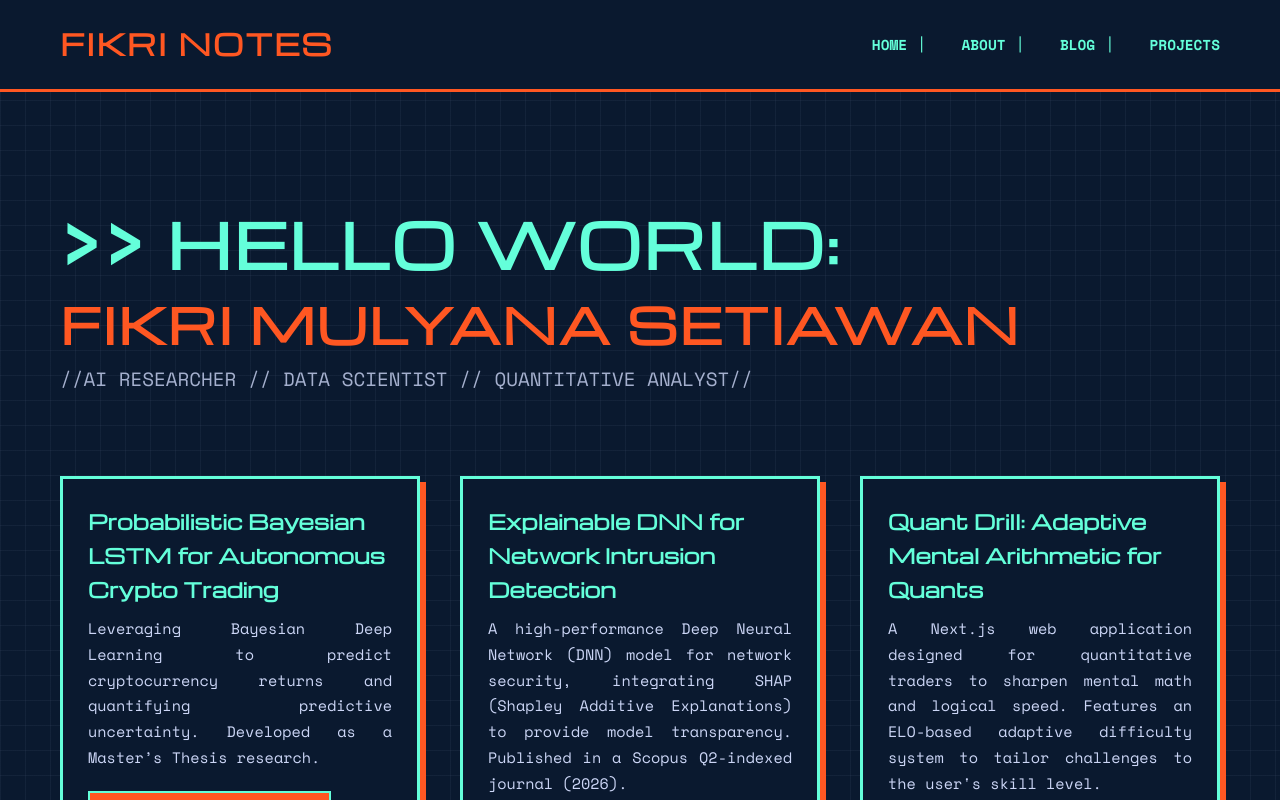
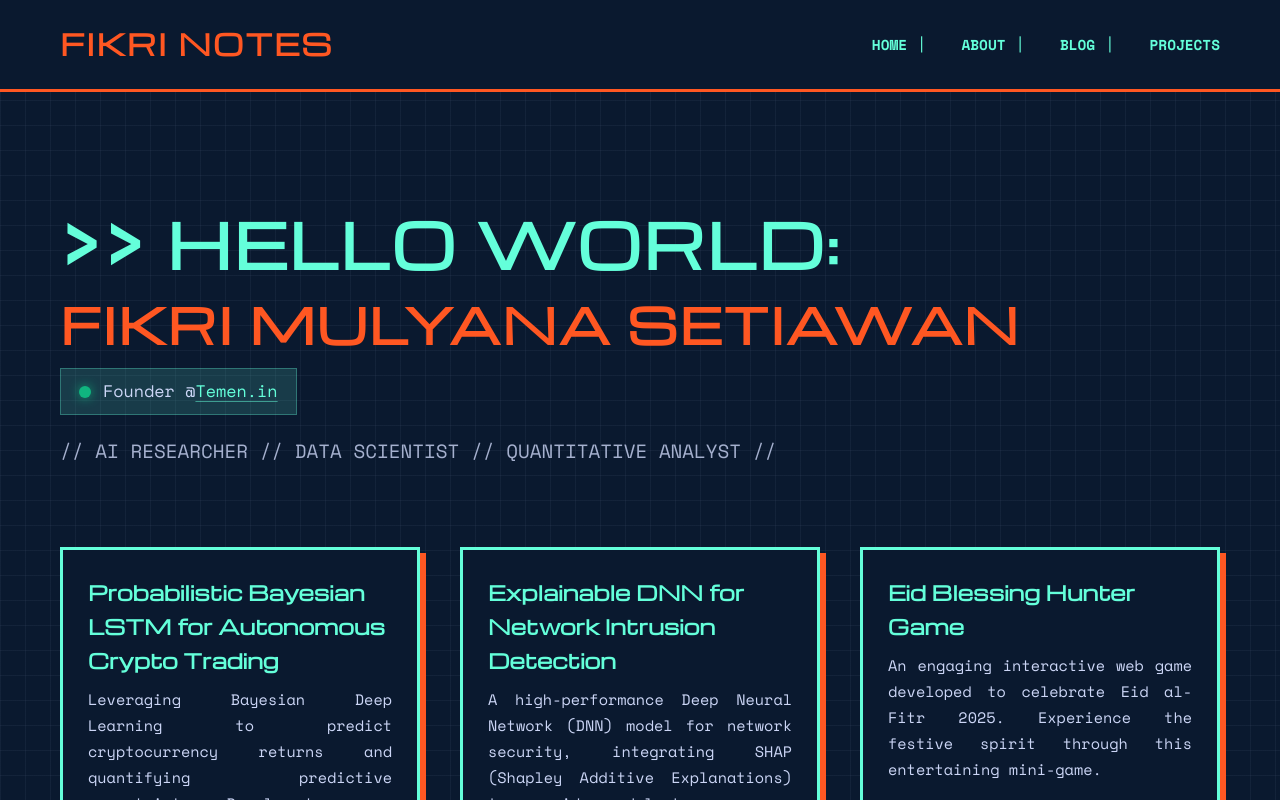
Before and after one commit to fikrinotes/personal-website, a Next.js app: page / in a window 1280 px wide. Shown: the top 800 px of the page. Built offline with nearby package versions, Linux system fonts and the light colour scheme.

Commit message:
fix minor bugs

```diff
--- a/src/app/Home.css
+++ b/src/app/Home.css
@@ -134,6 +134,59 @@ nav a {
     color: var(--accent-color);
     /* Nama Menonjol dengan warna oranye */
     line-height: 1;
+}
+
+.hero-ceo {
+    display: inline-flex;
+    align-items: center;
+    font-size: 1.05em;
+    color: var(--secondary-color);
+    background-color: rgba(100, 255, 218, 0.15); /* Lebih solid */
+    border: 1px solid rgba(100, 255, 218, 0.3); /* Border diperjelas */
+    padding: 8px 18px;
+    margin-top: 20px;
+    margin-bottom: 5px;
+    font-weight: 400;
+}
+
+.status-dot {
+    display: inline-block;
+    width: 12px;
+    height: 12px;
+    background-color: #10b981; /* Clean green dot */
+    border-radius: 50%;
+    margin-right: 12px;
+    animation: pulse-glow 2.5s infinite ease-in-out;
+}
+
+@keyframes pulse-glow {
+    0% {
+        box-shadow: 0 0 2px rgba(16, 185, 129, 0.2);
+        opacity: 0.4;
+    }
+    50% {
+        box-shadow: 0 0 12px rgba(16, 185, 129, 0.9);
+        opacity: 1;
+    }
+    100% {
+        box-shadow: 0 0 2px rgba(16, 185, 129, 0.2);
+        opacity: 0.4;
+    }
+}
+
+.hero-ceo a {
+    color: var(--text-color);
+    font-weight: normal;
+    text-decoration: underline;
+    text-decoration-thickness: 1px;
+    text-underline-offset: 4px;
+    text-decoration-color: rgba(100, 255, 218, 0.5);
+    transition: all 0.2s ease;
+}
+
+.hero-ceo a:hover {
+    text-decoration-color: var(--text-color);
+    text-shadow: none;
 }
 
 .hero p {
--- a/src/app/page.js
+++ b/src/app/page.js
@@ -34,23 +34,21 @@ export default function Home() {
         <section className="hero">
           <h1> &gt;&gt; HELLO WORLD:</h1>
           <h2>FIKRI MULYANA SETIAWAN</h2>
-          <p>//AI RESEARCHER // DATA SCIENTIST // QUANTITATIVE ANALYST//</p>
+          <div className={`hero-ceo ${spaceMono.className}`}>
+            <span className="status-dot"></span>
+            Founder @ <a href="https://temenin.fikrinotes.com" target="_blank" rel="noopener noreferrer">Temen.in</a>
+          </div>
+          <p>// AI RESEARCHER // DATA SCIENTIST // QUANTITATIVE ANALYST //</p>
         </section>
 
         {/* <!-- GRID PROYEK (BRUTALIST CARDS) --> */}
         <section className="projects-grid">
           {/* <!-- Kartu Proyek 1 --> */}
           <ProjectCard title="Probabilistic Bayesian LSTM for Autonomous Crypto Trading" description="Leveraging Bayesian Deep Learning to predict cryptocurrency returns and quantifying predictive uncertainty. Developed as a Master’s Thesis research." projectUrl="https://huggingface.co/fikrimulyana/crypto-blstm-v1" />
-          {/* <!-- Kartu Proyek 1 --> */}
+          {/* <!-- Kartu Proyek 2 --> */}
           <ProjectCard title="Explainable DNN for Network Intrusion Detection" description="A high-performance Deep Neural Network (DNN) model for network security, integrating SHAP (Shapley Additive Explanations) to provide model transparency. Published in a Scopus Q2-indexed journal (2026)." projectUrl="https://github.com/fikrinotes/DNN-IDS" />
-          {/* <!-- Kartu Proyek 4 --> */}
-          <ProjectCard title="Quant Drill: Adaptive Mental Arithmetic for Quants" description="A Next.js web application designed for quantitative traders to sharpen mental math and logical speed. Features an ELO-based adaptive difficulty system to tailor challenges to the user's skill level." projectUrl="/quants-drill" />
-          {/* <!-- Kartu Proyek 2 --> */}
+          {/* <!-- Kartu Proyek 3 --> */}
           <ProjectCard title="Eid Blessing Hunter Game" description="An engaging interactive web game developed to celebrate Eid al-Fitr 2025. Experience the festive spirit through this entertaining mini-game. " projectUrl="https://fikrinotes.github.io/eid-blessing-hunter-game/" />
-          {/* <!-- Kartu Proyek 5 --> */}
-          <ProjectCard title="Hill Cipher Encryption App" description="A desktop security tool implementing matrix-based cryptography. Developed in Python to demonstrate the practical application of linear algebra in secure message transmission." projectUrl="https://github.com/fikrinotes/PowerfulPython/tree/main/Encryption%20App" />
-          {/* <!-- Kartu Proyek 6 --> */}
-          <ProjectCard title="AI-Generated Fitness & Nutrition App" description="An experimental project developed entirely through AI-human collaboration (Gemini). Features automated workout scheduling, nutritional tracking, and daily progress analytics." projectUrl="https://fikrinotes.netlify.app/javascriptproject-menu/workout-app/" />
         </section>
 
         {/* <!-- VIEW ALL PROJECTS CTA --> */}
```
